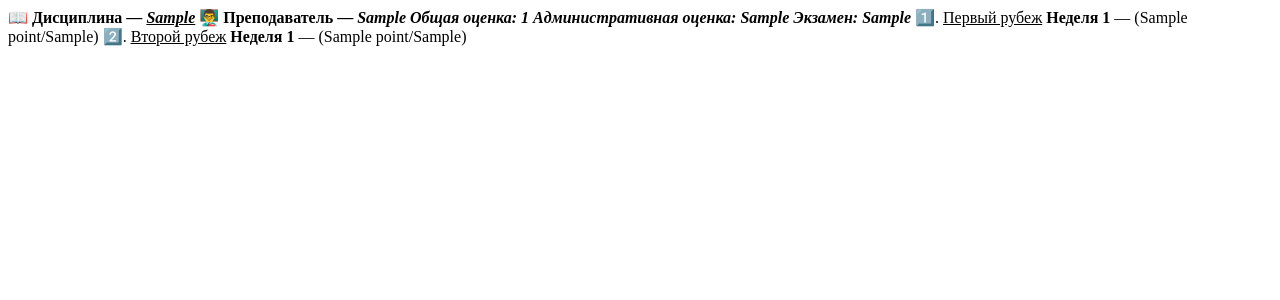
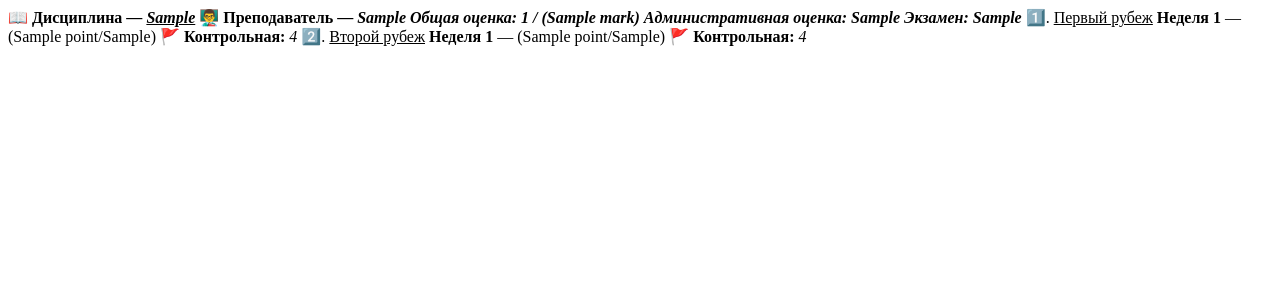
Before and after one commit to Heimlet/RtsuStudentsBot, a Python web app: template rtsu_students_bot/templates/subject.html in a window 1280 px wide. Shown: the top 300 px of the page. Run offline with Jinja, Linux system fonts and the light colour scheme; the template is opened without the code that fills it: most values are stand-ins (such as "Sample title", 1, 10 or a date in 2020).

Commit message:
Added mark and rating-points to subject.

```diff
--- a/rtsu_students_bot/templates/subject.html
+++ b/rtsu_students_bot/templates/subject.html
@@ -1,7 +1,7 @@
 <b>📖 Дисциплина — <em><u>{{ subject.name.ru }}</u></em></b>
 <b>👨‍🏫 Преподаватель — <em>{{ subject.teacher_name.ru }}</em></b>
 
-<b><em>Общая оценка: {{subject.total_point}}</em></b>
+<b><em>Общая оценка: {{subject.total_point}} / ({{ subject.mark }})</em></b>
 <b><em>Административная оценка: {{ subject.admin_point }}</em></b>
 <b><em>Экзамен: {{ subject.exam_point }}</em></b>
 
@@ -9,11 +9,10 @@
 {% for week in subject.first_rating_weeks %}
 <b>Неделя {{week.number}}</b> — ({{week.point}}/{{week.max_point}}) {% if week.is_current_week %} <em>[Текущая неделя]</em> {% endif %}
 {% endfor %}
+<b>🚩 Контрольная: </b> <em>{{ subject.first_rating_point }}</em>
 
 2️⃣. <u>Второй рубеж</u>
 {% for week in subject.second_rating_weeks %}
 <b>Неделя {{week.number}}</b> — ({{week.point}}/{{week.max_point}}) {% if week.is_current_week %} <em>[Текущая неделя]</em> {% endif %}
 {% endfor %}
-{% if not subject.second_rating_weeks %}
-<em>Пока пусто.</em>
-{% endif %}
+<b>🚩 Контрольная: </b> <em>{{ subject.second_rating_point }}</em>
```
